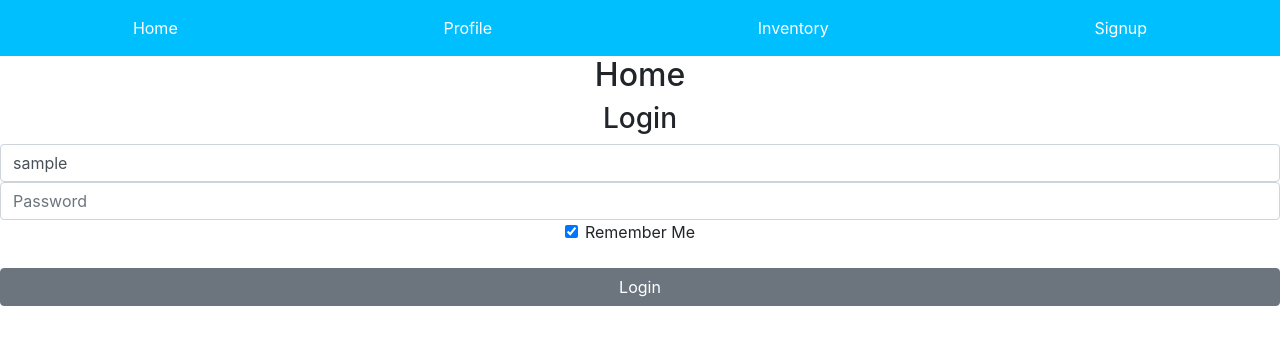
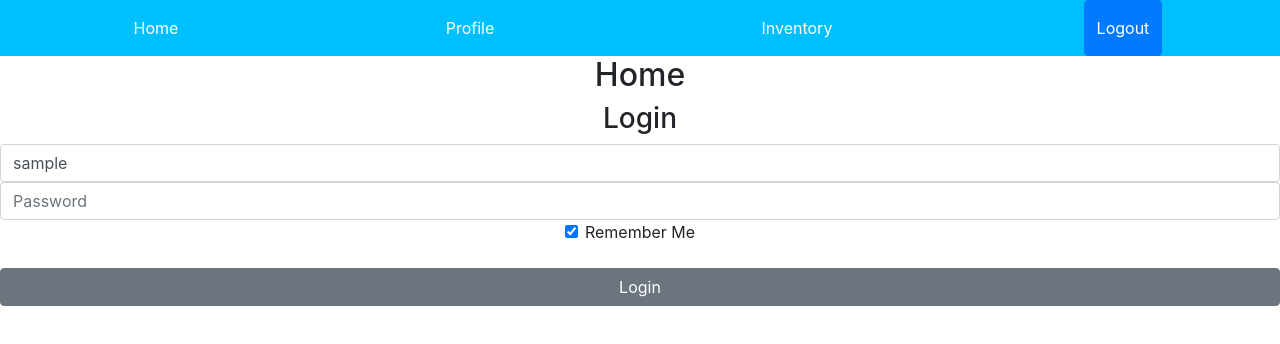
Before and after one commit to jpeavler/Shop, a React (Create React App) app in the folder presentation/: page / in a window 1280 px wide. Shown: the top 344 px of the page. Built offline with nearby package versions, Linux system fonts and the light colour scheme; sample sign-in values are in the browser's storage.

Commit message:
Implemented Logout button

```diff
--- a/presentation/src/components/NavBar.js
+++ b/presentation/src/components/NavBar.js
@@ -1,14 +1,22 @@
 import React from 'react';
 import {Link} from 'react-router-dom';
+import {Button} from 'reactstrap';
 import '../stylesheets/NavBar.css';
+import {logout, isLoggedIn} from '../config/auth';
 
 const NavBar = () =>{
+    let logBtn;
+    if(isLoggedIn()) {
+        logBtn = <Button onClick={() => logout()} color="primary">Logout</Button>
+    } else {
+        logBtn = <Link to='/signup' className="NavLink">Signup</Link>
+    }
     return(
         <nav>
             <Link to='/' className="NavLink">Home</Link>
             <Link to='/profile' className="NavLink">Profile</Link>
             <Link to='/inventory' className="NavLink">Inventory</Link>
-            <Link to='/signup' className="NavLink">Signup</Link>
+            {logBtn}
         </nav>
     )
 }
--- a/presentation/src/components/ShopRouter.js
+++ b/presentation/src/components/ShopRouter.js
@@ -9,7 +9,7 @@ import Home from '../pages/Home';
 import Inventory from '../pages/Inventory';
 import Profile from '../pages/Profile';
 import Signup from '../pages/Signup';
-import {isLoggedIn, logout} from '../config/auth';
+import {isLoggedIn} from '../config/auth';
 
 const ShopRouter = () => {
     return(
```
